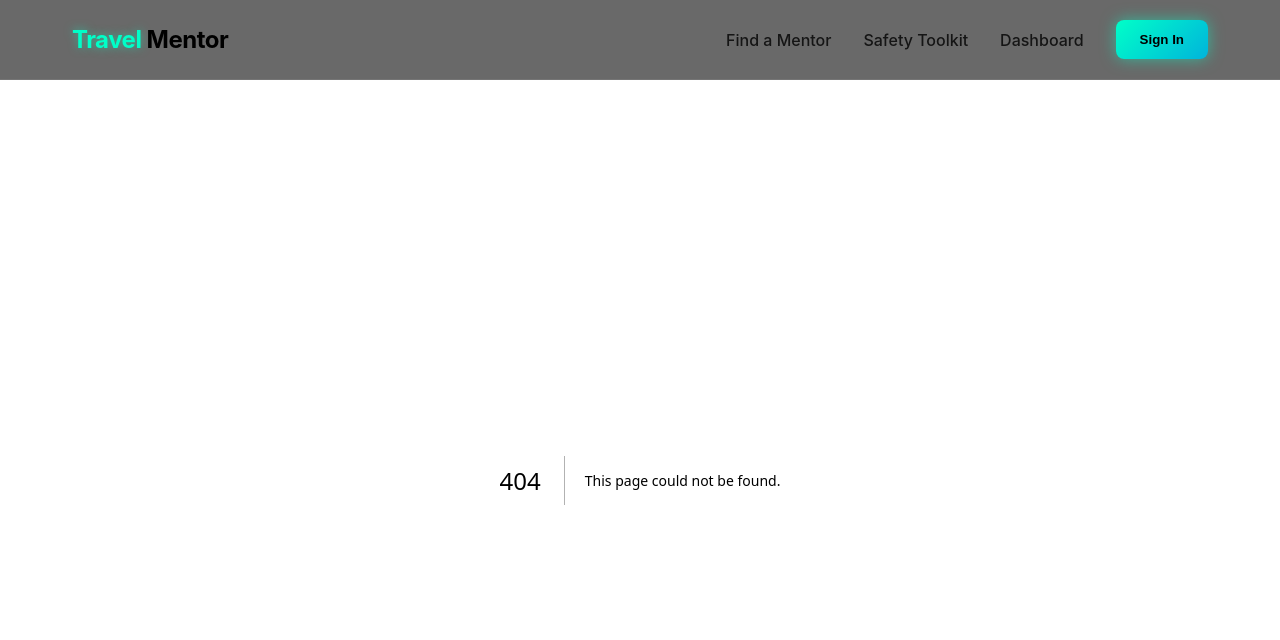
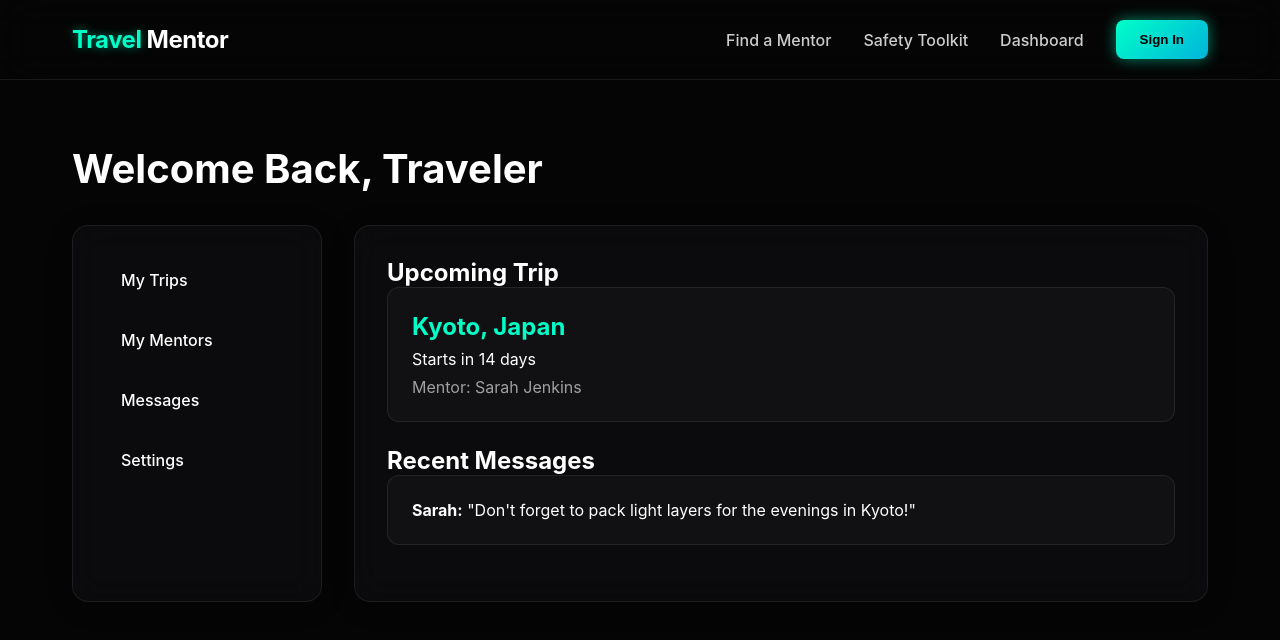
Before and after one commit to modeduser/Travel-Mentor, a Next.js app: page /dashboard in a window 1280 px wide. Before the commit this address had no page. Shown: the top 640 px of the page. Built offline with nearby package versions, Linux system fonts and the light colour scheme.

Commit message:
feat: implement Dashboard with Aurora Glass UI

```diff
--- /dev/null
+++ b/src/app/dashboard/dashboard.module.css
@@ -0,0 +1,59 @@
+.container {
+  max-width: 1200px;
+  margin: 0 auto;
+  padding: 4rem 2rem;
+}
+
+.title {
+  font-size: 2.5rem;
+  margin-bottom: 2rem;
+}
+
+.grid {
+  display: grid;
+  grid-template-columns: 250px 1fr;
+  gap: 2rem;
+}
+
+.sidebar {
+  padding: 2rem;
+  display: flex;
+  flex-direction: column;
+  gap: 1rem;
+}
+
+.navItem {
+  padding: 0.75rem 1rem;
+  border-radius: 8px;
+  transition: background 0.3s ease;
+  font-weight: 500;
+  cursor: pointer;
+}
+
+.navItem:hover {
+  background: rgba(255, 255, 255, 0.1);
+}
+
+.mainPanel {
+  padding: 2rem;
+}
+
+.statCard {
+  background: rgba(255, 255, 255, 0.03);
+  border: 1px solid var(--glass-border);
+  padding: 1.5rem;
+  border-radius: 12px;
+  margin-bottom: 1.5rem;
+  transition: all 0.3s ease;
+}
+
+.statCard:hover {
+  background: rgba(255, 255, 255, 0.08);
+  border-color: rgba(0, 255, 200, 0.3);
+}
+
+.tripTitle {
+  color: #00FFC8;
+  font-size: 1.5rem;
+  margin-bottom: 0.5rem;
+}
--- /dev/null
+++ b/src/app/dashboard/page.tsx
@@ -0,0 +1,32 @@
+import styles from './dashboard.module.css';
+
+export default function DashboardPage() {
+  return (
+    <div className={styles.container}>
+      <h1 className={styles.title}>Welcome Back, Traveler</h1>
+
+      <div className={styles.grid}>
+        <aside className={`${styles.sidebar} glass-panel`}>
+          <div className={styles.navItem}>My Trips</div>
+          <div className={styles.navItem}>My Mentors</div>
+          <div className={styles.navItem}>Messages</div>
+          <div className={styles.navItem}>Settings</div>
+        </aside>
+
+        <section className={`${styles.mainPanel} glass-panel`}>
+          <h2>Upcoming Trip</h2>
+          <div className={styles.statCard}>
+            <h3 className={styles.tripTitle}>Kyoto, Japan</h3>
+            <p>Starts in 14 days</p>
+            <p style={{ color: 'rgba(255,255,255,0.6)', marginTop: '0.5rem' }}>Mentor: Sarah Jenkins</p>
+          </div>
+
+          <h2>Recent Messages</h2>
+          <div className={styles.statCard}>
+            <p><strong>Sarah:</strong> "Don't forget to pack light layers for the evenings in Kyoto!"</p>
+          </div>
+        </section>
+      </div>
+    </div>
+  );
+}
```
